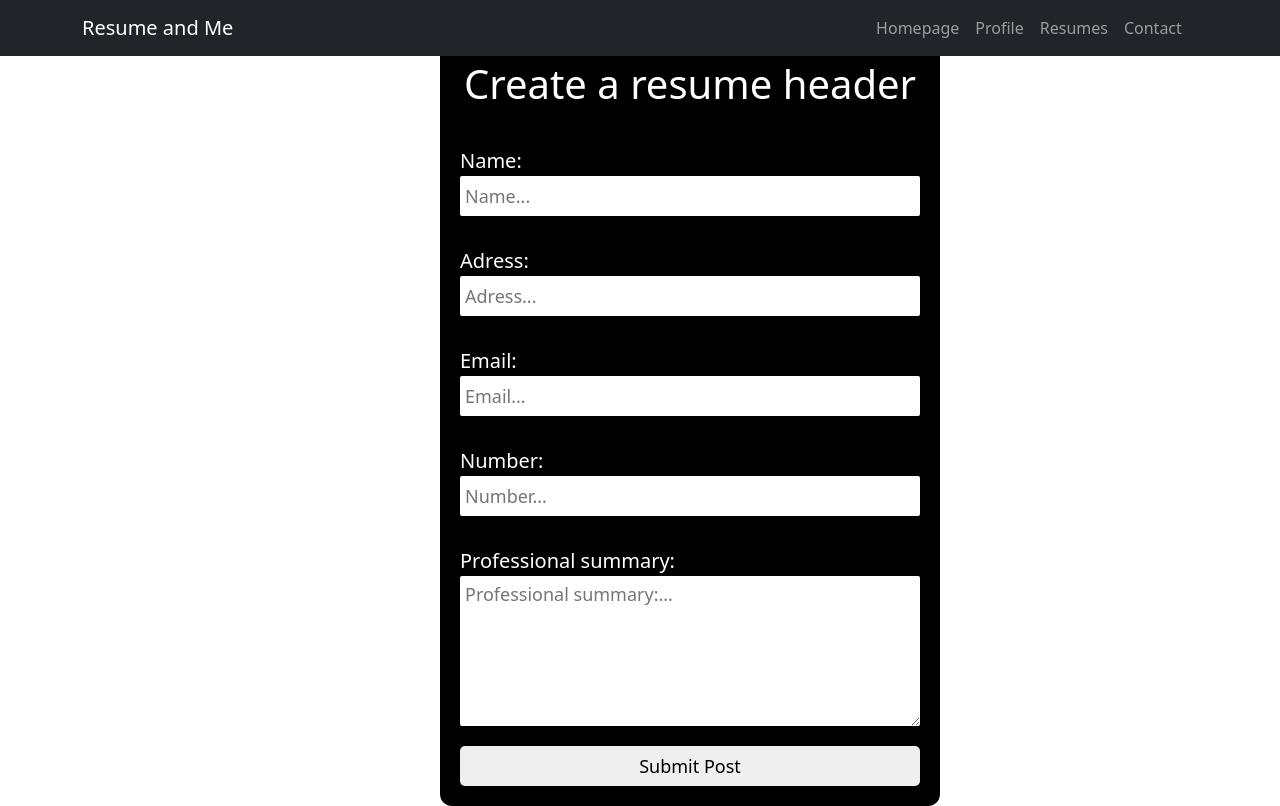
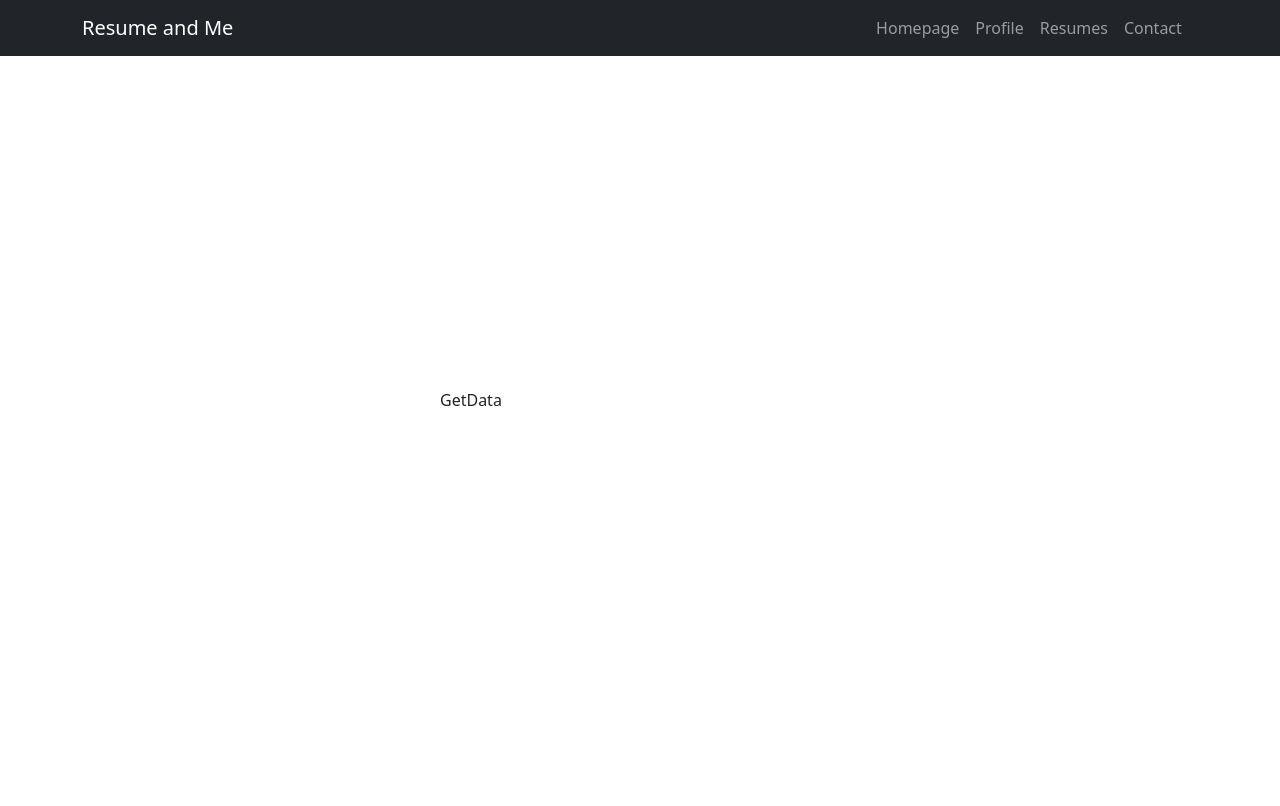
Before and after one commit to sdjkafkasdfhksjadf/resume-and-me, a React (Create React App) app: page /GetData in a window 1280 px wide. Built offline with nearby package versions, Linux system fonts and the light colour scheme; no server answers; sample sign-in values are in the browser's storage.

Commit message:
Update GetData.js

```diff
--- a/src/components/GetData.js
+++ b/src/components/GetData.js
@@ -1,100 +1,7 @@
-import React, { useState } from "react";
-import { addDoc, collection } from "firebase/firestore";
-import { db } from "../firebase";
-import { useNavigate } from "react-router-dom";
+import React from 'react'
 
-function CreatePost() {
-
-  const [number, setNumber] = useState("");
-  const [proSumm, setProSumm] = useState("");
-  const [name, setName] = useState("");
-  const [adress, setAdress] = useState("");
-  const [email, setEmail] = useState("");
-
-  const postsCollectionRef = collection(db, "ResumeHeaderInfo");
-  let navigate = useNavigate();
-
-  const createPost = async () => {
-    await addDoc(postsCollectionRef, {
-      name,
-      adress,
-      email,
-      number,
-      proSumm
-    });
-    navigate("/ResumeDisplay");
-
-  };
-
-
-
+export default function GetData() {
   return (
-    <div className="resumeBuildPage">
-      <div className="resumeBuildContainer">
-        <h1>Create a resume header</h1>
-
-        <div className="question">
-          <label> Name:</label>
-          <input
-             placeholder="Name..."
-             onChange={(event) => {
-               setName(event.target.value);
-             }}
-          />
-        </div>
-
-        <div className="question">
-          <label> Adress:</label>
-          <input
-             placeholder="Adress..."
-             onChange={(event) => {
-               setAdress(event.target.value);
-             }}
-          />
-        </div>
-
-        <div className="question">
-          <label> Email:</label>
-          <input
-             placeholder="Email..."
-             onChange={(event) => {
-               setEmail(event.target.value);
-             }}
-          />
-        </div>
-
-        <div className="question">
-          <label> Number:</label>
-          <input
-             placeholder="Number..."
-             onChange={(event) => {
-               setNumber(event.target.value);
-             }}
-          />
-        </div>
-
-
-
-
-
-
-
-        <div className="question">
-          <label> Professional summary:</label>
-          <textarea
-            placeholder="Professional summary:..."
-            onChange={(event) => {
-              setProSumm(event.target.value);
-            }}
-
-
-          />
-        </div>
-        <button onClick={createPost}> Submit Post</button>
-
-      </div>
-    </div>
-  );
+    <div>GetData</div>
+  )
 }
-
-export default CreatePost;
```
